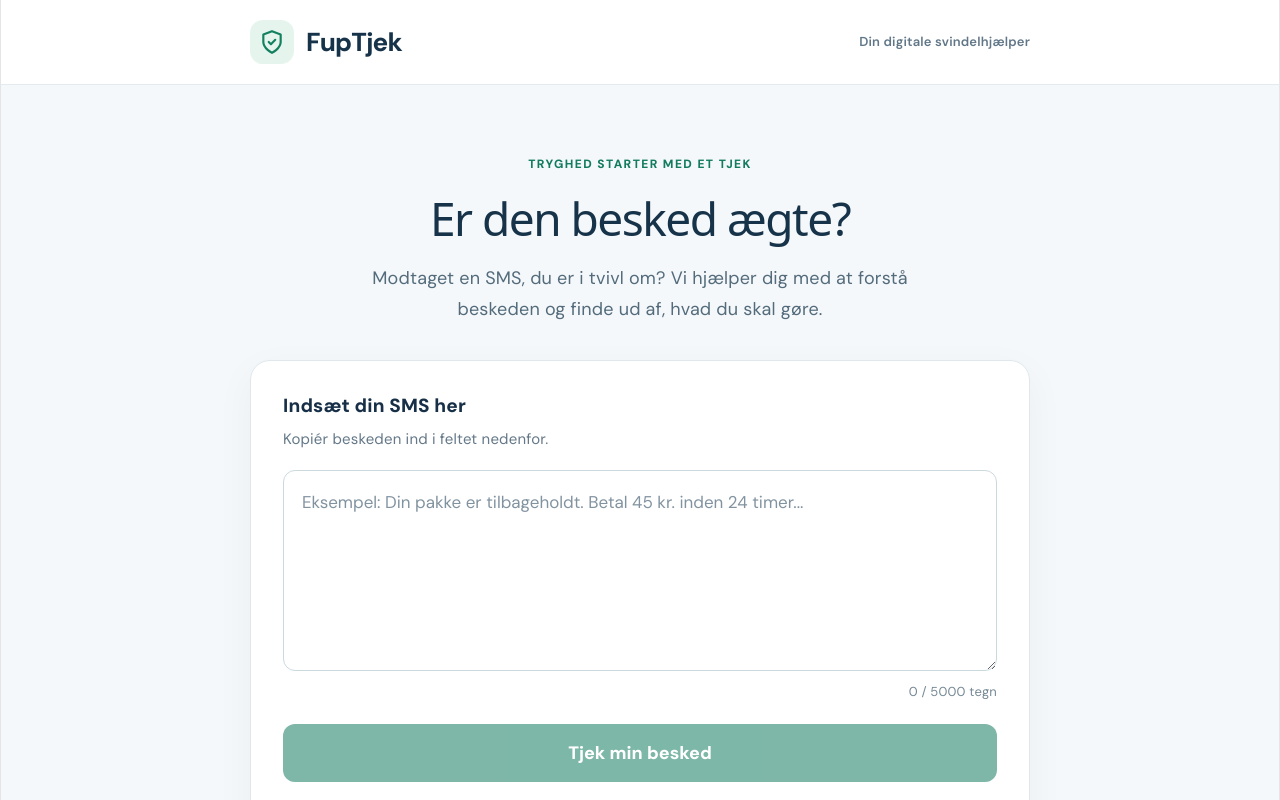
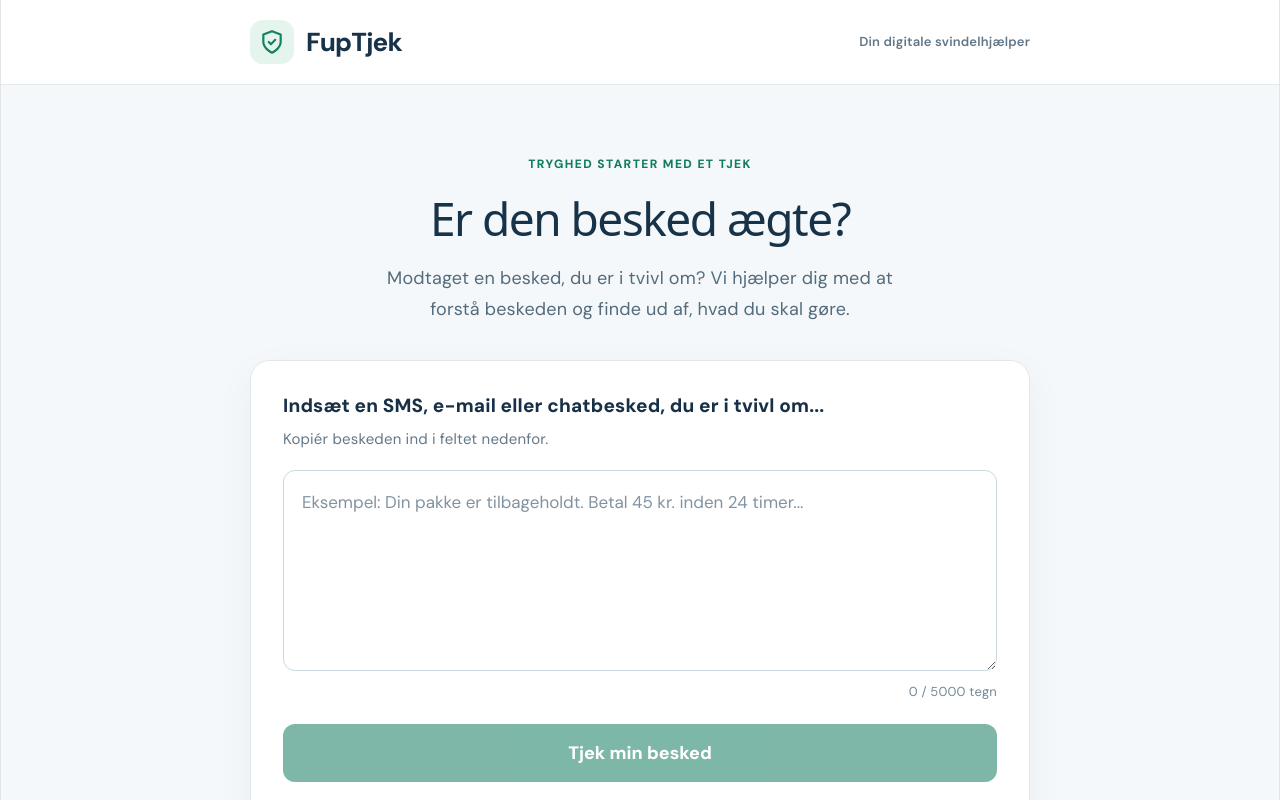
Before and after one commit to Hadziosmanovicb/FupTjek, a React (Vite) app: page / in a window 1280 px wide. Shown: the top 800 px of the page. Built offline with nearby package versions, Linux system fonts and the light colour scheme.

Commit message:
Changed ui

```diff
--- a/src/App.tsx
+++ b/src/App.tsx
@@ -134,7 +134,7 @@ function App() {
           <h1>Er den besked ægte?</h1>
 
           <p>
-            Modtaget en SMS, du er i tvivl om?
+            Modtaget en besked, du er i tvivl om?
             Vi hjælper dig med at forstå beskeden
             og finde ud af, hvad du skal gøre.
           </p>
@@ -142,10 +142,10 @@ function App() {
 
         <section className="input-card">
           <label
-            htmlFor="sms-message"
+            htmlFor="besked-message"
             className="input-label"
           >
-            Indsæt din SMS her
+           Indsæt en SMS, e-mail eller chatbesked, du er i tvivl om...
           </label>
 
           <p className="input-hint">
@@ -153,7 +153,7 @@ function App() {
           </p>
 
           <textarea
-            id="sms-message"
+            id="besked-message"
             placeholder="Eksempel: Din pakke er tilbageholdt. Betal 45 kr. inden 24 timer..."
             rows={6}
             maxLength={5000}
@@ -217,7 +217,7 @@ function App() {
         {analysis && (
           <section
             className="results"
-            aria-label="Resultat af SMS-analyse"
+            aria-label="Resultat af besked-analyse"
           >
             <div className="results-heading">
               <h2>Din vurdering</h2>
@@ -268,7 +268,7 @@ function App() {
 
                             {sign.evidence && (
                               <p className="evidence">
-                                Fra SMS'en: "{sign.evidence}"
+                                Fra besked'en: "{sign.evidence}"
                               </p>
                             )}
 
```
